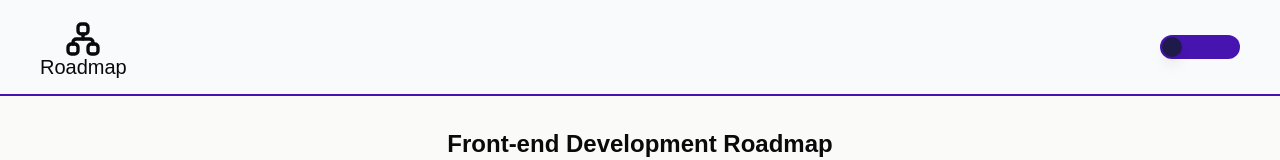
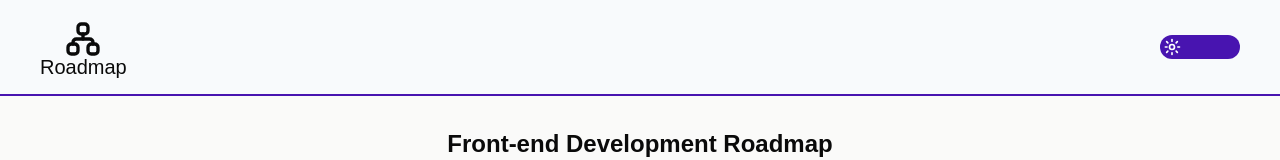
Before and after one commit to ProgramadoresSemPatria/ReactRangers-module-code-breakers, a Next.js app: page / in a window 1280 px wide. Shown: the top 160 px of the page. Built offline with nearby package versions, Linux system fonts and the light colour scheme.

Commit message:
feat: add icons in the switch

```diff
--- a/src/components/ui/switch.tsx
+++ b/src/components/ui/switch.tsx
@@ -1,29 +1,38 @@
-"use client"
-
-import * as React from "react"
-import * as SwitchPrimitives from "@radix-ui/react-switch"
-
-import { cn } from "@/lib/utils"
+"use client";
+import * as React from "react";
+import * as SwitchPrimitives from "@radix-ui/react-switch";
+import { IconBrightnessUp, IconMoon } from "@tabler/icons-react";
+import { cn } from "@/lib/utils";
 
 const Switch = React.forwardRef<
   React.ElementRef<typeof SwitchPrimitives.Root>,
   React.ComponentPropsWithoutRef<typeof SwitchPrimitives.Root>
->(({ className, ...props }, ref) => (
+>(({ className, checked, onCheckedChange, ...props }, ref) => (
   <SwitchPrimitives.Root
     className={cn(
-      "peer inline-flex h-6 w-20 shrink-0 cursor-pointer items-center rounded-full border-2 border-transparent transition-colors focus-visible:outline-none focus-visible:ring-2 focus-visible:ring-green-950 focus-visible:ring-offset-2 focus-visible:ring-offset-background disabled:cursor-not-allowed disabled:opacity-50 data-[state=checked]:bg-green-350 data-[state=unchecked]:bg-indigo-650",
+      "peer inline-flex h-6 w-20 shrink-0 cursor-pointer items-center rounded-full border-2 border-transparent transition-colors focus-visible:outline-none focus-visible:ring-2 focus-visible:ring-green-950 focus-visible:ring-offset-2 focus-visible:ring-offset-background disabled:cursor-not-allowed disabled:opacity-50",
+      checked ? "bg-green-350" : "bg-indigo-650",
       className
     )}
+    checked={checked}
+    onCheckedChange={onCheckedChange}
     {...props}
     ref={ref}
   >
-    <SwitchPrimitives.Thumb
+    <span
       className={cn(
-        "pointer-events-none block h-5 w-5 rounded-full bg-indigo-950 shadow-lg ring-0 transition-transform data-[state=checked]:translate-x-14 data-[state=unchecked]:translate-x-0 data-[state=checked]:bg-green-950 data-[state=unchecked]:bg-indigo-950"
+        "flex items-center justify-center h-5 w-5 rounded-full transition-transform",
+        checked ? "translate-x-14" : "translate-x-0"
       )}
-    />
+    >
+      {checked ? (
+        <IconMoon size={30} stroke={2} className="text-black" />
+      ) : (
+        <IconBrightnessUp size={30} className="text-white" />
+      )}
+    </span>
   </SwitchPrimitives.Root>
-))
-Switch.displayName = SwitchPrimitives.Root.displayName
+));
+Switch.displayName = SwitchPrimitives.Root.displayName;
 
-export { Switch }
+export { Switch };
```
